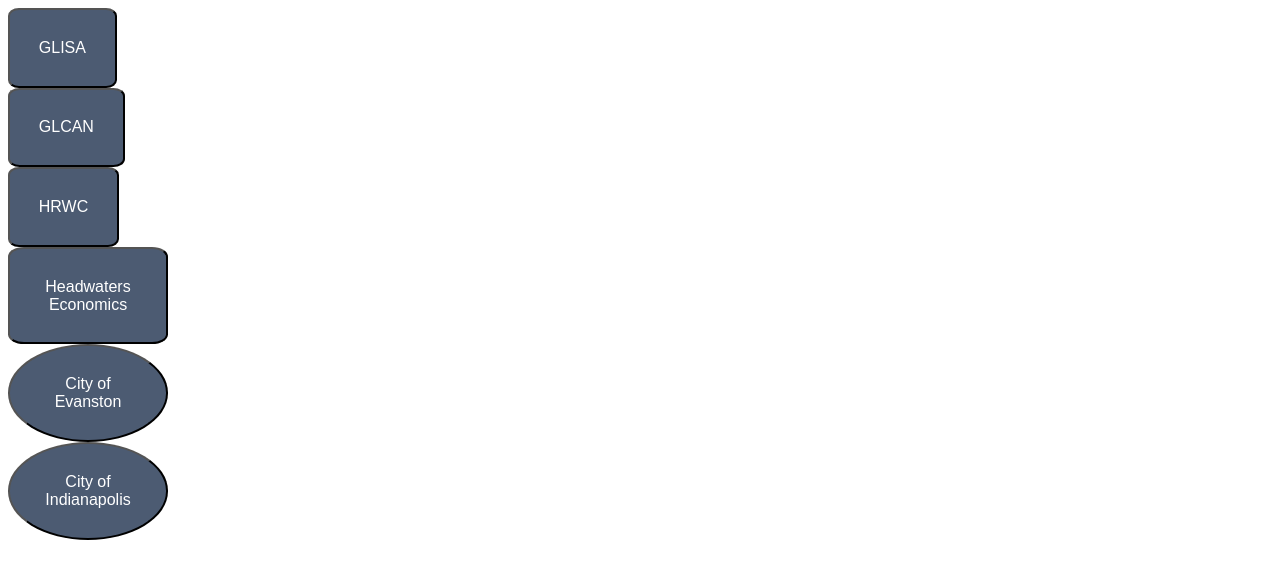
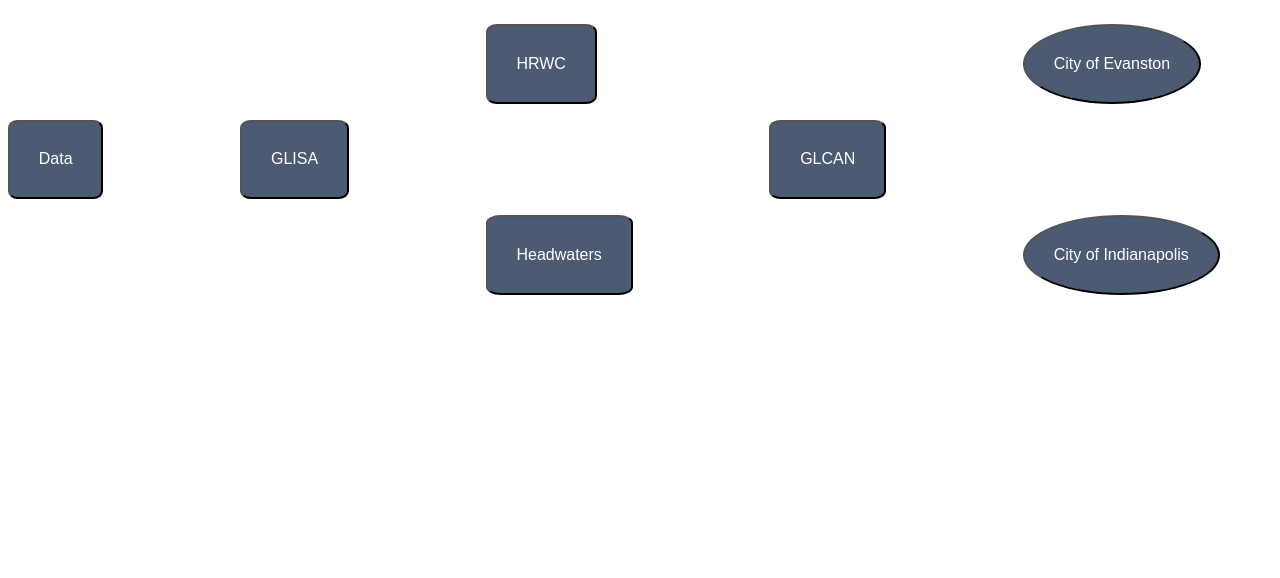
Before and after one commit to galahq/boundary-chain-diagram, a Gatsby site: page / in a window 1280 px wide. Built offline with nearby package versions, Linux system fonts and the light colour scheme; Gatsby itself is replaced by a stand-in of ours.

Commit message:
Add layout grid for buttons and icons in tooltips

```diff
--- a/src/components/Node.js
+++ b/src/components/Node.js
@@ -2,10 +2,11 @@
 import styled, { css } from 'styled-components'
 import ReactMarkdown from 'react-markdown'
 
-function Node({ id, title, shape, content, tooltipVisible, onClick }) {
+function Node({ id, image, title, shape, content, tooltipVisible, onClick }) {
   return (
-    <Container>
+    <Container id={id}>
       <Button
+        shape={shape}
         round={shape === 'Circle'}
         cloud={shape === 'Cloud'}
         onClick={onClick}
@@ -14,6 +15,7 @@
       </Button>
       {tooltipVisible && (
         <Tooltip>
+          {image && <Image src={require(`../images/${image}`)} />}
           <ReactMarkdown source={content} escapeHtml={false} />
         </Tooltip>
       )}
@@ -25,7 +27,8 @@
 
 const Container = styled.div`
   position: relative;
-  width: 10em;
+  grid-area: ${p => p.id};
+  align-self: stretch;
 `
 
 const Button = styled.button`
@@ -37,10 +40,11 @@
   border-radius: 10%;
 
   ${p => {
-    if (p.round) {
+    if (p.shape === 'Circle') {
       return css`
         border-radius: 50%;
       `
+    } else if (p.shape === 'Cloud') {
     }
   }}
 
@@ -62,6 +66,10 @@
   }
 `
 
+const Image = styled.img`
+  max-width: 10em;
+`
+
 const Tooltip = styled.div`
   position: absolute;
   top: calc(100% - 1em);
--- a/src/pages/index.js
+++ b/src/pages/index.js
@@ -1,13 +1,21 @@
 import React, { useState } from 'react'
+import styled from 'styled-components'
 
 import Node from '../components/Node'
+
+const data = {
+  id: 'data',
+  title: 'Data',
+  shape: 'Square',
+  content: ``,
+}
 
 const glisa = {
   id: 'glisa',
   title: 'GLISA',
   shape: 'Square',
+  image: 'glisa.png',
   content: `
-![alt text](https://github.com/adam-p/markdown-here/raw/master/src/common/images/icon48.png "Logo Title Text 1")
 **Great Lakes Integrated Sciences and Assessments** *(GLISA)* climatologists extract climate information from
 historical records and global climate models.
 `,
@@ -37,7 +45,7 @@
 
 const headwaters = {
   id: 'headwaters',
-  title: 'Headwaters Economics',
+  title: 'Headwaters',
   shape: 'Rectangle',
   content: `
 **Headwaters Economics** extracts socioeconomic data from the census and incorporates it into the template.
@@ -67,11 +75,11 @@
 function IndexPage() {
   const [visibleTooltip, setVisibleTooltip] = useState(null)
 
-  const stuff = [glisa, glcan, hrwc, headwaters, evanston, indianapolis]
+  const stuff = [data, glisa, glcan, hrwc, headwaters, evanston, indianapolis]
   return (
-    <>
+    <Grid>
       {stuff.map(el => {
-        const tooltipVisible = visibleTooltip === el.id
+        const tooltipVisible = visibleTooltip === el.id && el.content !== ''
         return (
           <Node
             {...el}
@@ -86,8 +94,25 @@
           />
         )
       })}
-    </>
+    </Grid>
   )
 }
 
 export default IndexPage
+
+const Grid = styled.div`
+  display: grid;
+  grid-gap: 1em;
+  grid-template-areas:
+    '. . . . . . . . .'
+    '. . . . hrwc . . . evanston'
+    'data . glisa . . . glcan . .'
+    '. . . . headwaters . . . indianapolis'
+    '. . . . . . . . .';
+
+  @media (max-width: 500px) {
+    grid-template-areas:
+      '.    base .'
+      'hrwc .    indianapolis';
+  }
+`
```
